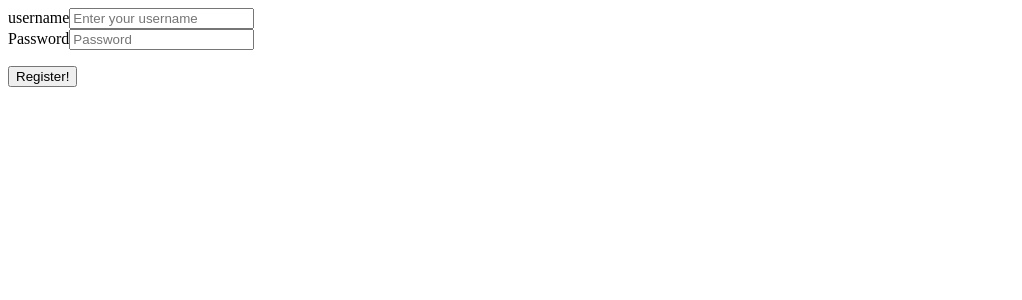
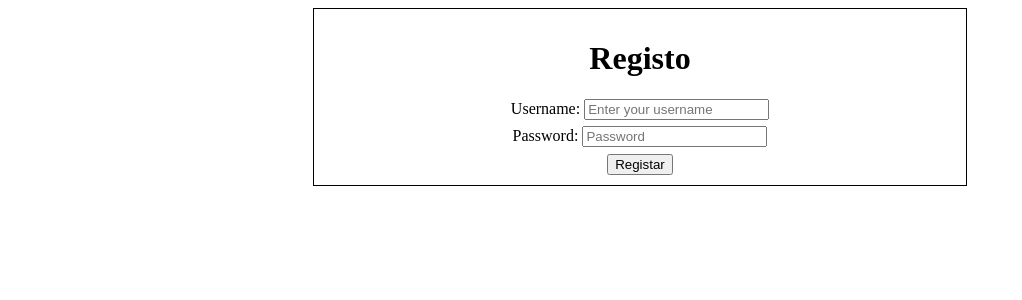
Before and after one commit to Davod3/ProjetoPSI, an Angular app in the folder projetoPSI-angular/: page /registration in a window 1280 px wide. Shown: the top 300 px of the page, without its empty margins (0-1022 px from the left). Built offline with nearby package versions, Linux system fonts and the light colour scheme.

Commit message:
Added css to register component

```diff
--- a/projetoPSI-angular/src/app/registration/registration.component.css
+++ b/projetoPSI-angular/src/app/registration/registration.component.css
@@ -0,0 +1,34 @@
+body{
+    font-family: Arial, Helvetica, sans-serif;
+    font-size: 13px;
+}
+
+
+#register-container{
+
+    margin: auto;
+    width: 50%;
+    border: 1px solid black;
+    padding: 10px;
+    text-align: center;
+
+}
+
+.form-errors{
+
+	margin: 10px 0px;
+	padding: 15px 10px 15px 50px;
+	background-repeat: no-repeat;
+	background-position: 10px center;
+    color: red;
+
+}
+
+.form-group{
+    margin-top: 1%;
+    margin-bottom: 1%;
+}
+
+li{
+    list-style-type: none;
+}
--- a/projetoPSI-angular/src/app/registration/registration.component.html
+++ b/projetoPSI-angular/src/app/registration/registration.component.html
@@ -1,23 +1,36 @@
-<form #registration="ngForm" (submit)="register()">
+<div id="register-container">
 
-  <div class="form-group">
-      <label for="username">username</label>
-      <input type="text" class="form-control" name="username" placeholder="Enter your username" [(ngModel)]="credentials.username">
+  <h1 id="form-title">Registo</h1>
+
+  <form #registration="ngForm" (submit)="register()">
+    <div class="form-group">
+      <label for="username">Username: </label>
+      <input
+        type="text"
+        class="form-control"
+        name="username"
+        placeholder="Enter your username"
+        [(ngModel)]="credentials.username"
+      />
     </div>
 
     <div class="form-group">
-      <label for="password">Password</label>
-      <input type="password" class="form-control" name="password" placeholder="Password" [(ngModel)]="credentials.password">
+      <label for="password">Password: </label>
+      <input
+        type="password"
+        class="form-control"
+        name="password"
+        placeholder="Password"
+        [(ngModel)]="credentials.password"
+      />
     </div>
 
-    <div class="form-errors" *ngIf="credentials.err">
+    <div class="form-errors" *ngIf="credentials.err.length > 0">
       <ul class="form-error-list">
-
-        <li *ngFor="let error of credentials.err">{{error}}</li>
-
+        <li *ngFor="let error of credentials.err">{{ error }}</li>
       </ul>
     </div>
 
-
-    <button type="submit" class="btn btn-default">Register!</button>
+    <button type="submit" class="btn">Registar</button>
   </form>
+</div>
```
